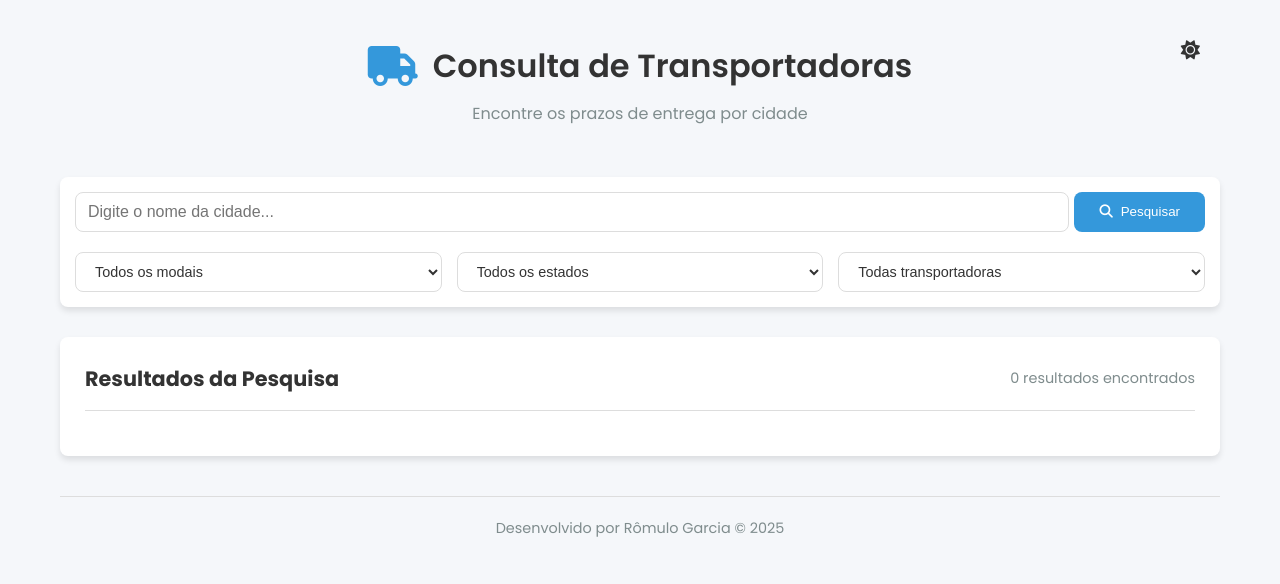
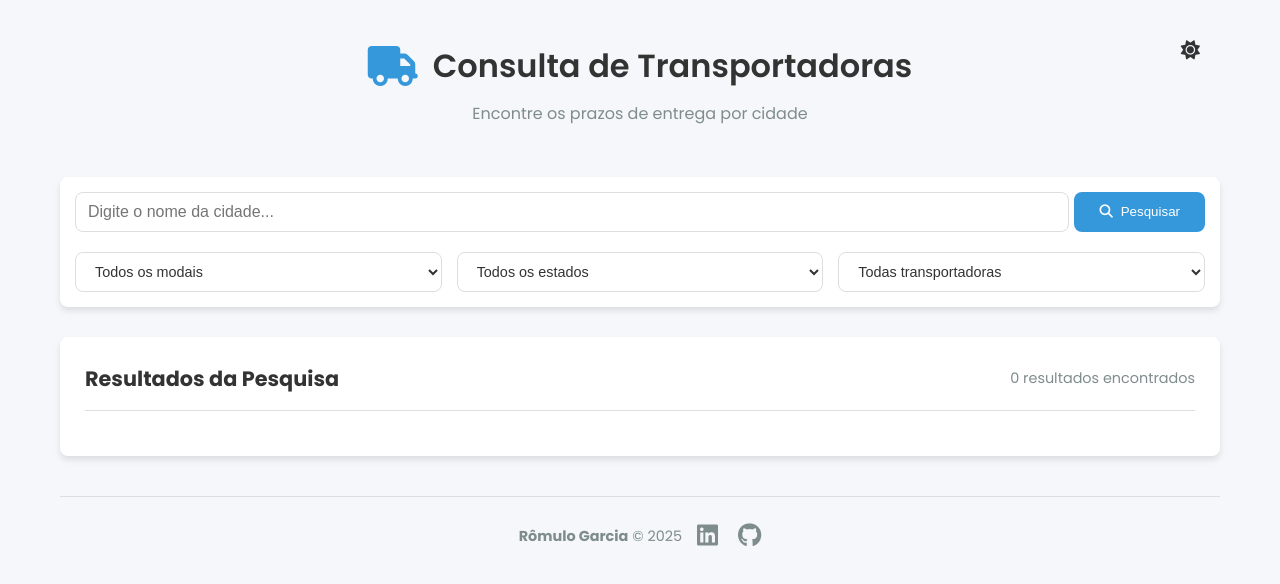
Before and after one commit to itsRomuloGarcia/consulta_transportadoras, a plain HTML site: page index.html in a window 1280 px wide. Drawn offline with Linux system fonts and the light colour scheme.

Commit message:
Add files via upload

```diff
--- a/index.html
+++ b/index.html
@@ -75,18 +75,34 @@
           </div>
 
           <div class="results-grid" id="resultsContainer">
-            <!-- Resultados serão inseridos aqui via JavaScript -->
+
           </div>
         </div>
       </main>
 
       <footer class="footer">
-        <p>
-          Desenvolvido por Rômulo Garcia &copy;
-          <span id="currentYear"></span>
-        </p>
-      </footer>
-    </div>
+  <p>
+    <strong>Rômulo Garcia</strong> &copy; <span id="currentYear"></span>
+  </p>
+  <div class="social-links">
+    <a
+      href="https://linkedin.com/in/itsromulogarcia"
+      target="_blank"
+      rel="noopener noreferrer"
+      aria-label="LinkedIn"
+    >
+      <i class="fab fa-linkedin"></i>
+    </a>
+    <a
+      href="https://github.com/itsromulogarcia"
+      target="_blank"
+      rel="noopener noreferrer"
+      aria-label="GitHub"
+    >
+      <i class="fab fa-github"></i>
+    </a>
+  </div>
+</footer>
 
     <script src="script.js"></script>
   </body>
--- a/script.js
+++ b/script.js
@@ -1,8 +1,6 @@
-// Configuração
 const APP_URL =
   "https://script.google.com/macros/s/AKfycbwSbPLvfBYoTqy8XBOLpnZ8SK3GPLGW-inDWSbJ6gWOf0R2M3YHjvyk8GsQOOnWSvvm/exec";
 
-// Elementos DOM
 const elements = {
   cidadeInput: document.getElementById("cidadeInput"),
   searchButton: document.getElementById("searchButton"),
@@ -19,7 +17,6 @@ const elements = {
 let currentResults = [];
 let currentTheme = "dark";
 
-// Inicialização
 document.addEventListener("DOMContentLoaded", () => {
   document.getElementById("currentYear").textContent = new Date().getFullYear();
 
@@ -56,7 +53,6 @@ function setTheme(theme) {
   }
 }
 
-// Pesquisa por cidade (atualizada com filtro de modal)
 async function performSearch() {
   const cidade = elements.cidadeInput.value.trim();
 
@@ -84,15 +80,13 @@ async function performSearch() {
   }
 }
 
-// Filtros (atualizada com modal)
 function populateFilters(data) {
   const estados = [...new Set(data.map((i) => i.estado))].sort();
   const transportadoras = [
     ...new Set(data.map((i) => i.transportadora)),
   ].sort();
-  const modais = [...new Set(data.map((i) => i.modal))].sort(); // Novo
+  const modais = [...new Set(data.map((i) => i.modal))].sort();
 
-  // Mantemos o modal filter estático pois já tem as opções fixas
   elements.estadoFilter.innerHTML =
     '<option value="">Todos os estados</option>' +
     estados.map((e) => `<option value="${e}">${e}</option>`).join("");
@@ -103,7 +97,7 @@ function populateFilters(data) {
 }
 
 function filterResults() {
-  const modal = elements.modalFilter.value; // Novo filtro
+  const modal = elements.modalFilter.value;
   const estado = elements.estadoFilter.value;
   const transportadora = elements.transportadoraFilter.value;
 
@@ -119,7 +113,6 @@ function filterResults() {
   displayResults(data);
 }
 
-// Exibir resultados (atualizada para mostrar modal)
 function displayResults(data) {
   elements.resultsContainer.innerHTML = "";
 
@@ -150,7 +143,6 @@ function displayResults(data) {
   elements.resultsContainer.innerHTML = cards;
 }
 
-// Utilitários (mantidos iguais)
 function showLoading(show) {
   elements.loadingIndicator.style.display = show ? "block" : "none";
   elements.resultsContainer.style.display = show ? "none" : "grid";
--- a/style.css
+++ b/style.css
@@ -264,18 +264,43 @@ body {
 }
 
 .footer {
-  text-align: center;
+  display: flex;
+  flex-wrap: wrap;
+  justify-content: center;
+  align-items: center;
+  gap: 15px;
   margin-top: 40px;
   padding: 20px 0;
   color: var(--text-light);
   font-size: 0.9rem;
   border-top: 1px solid var(--border-color);
+  text-align: center;
 }
 
-/* Responsividade */
-@media (max-width: 768px) {
-  .search-box {
+.footer p {
+  margin: 0;
+}
+
+.footer .social-links {
+  display: flex;
+  gap: 20px;
+}
+
+.footer .social-links a {
+  color: var(--text-light);
+  font-size: 1.5rem;
+  transition: color 0.3s ease, transform 0.3s ease;
+}
+
+.footer .social-links a:hover {
+  color: var(--primary-color);
+  transform: scale(1.2);
+}
+
+@media (max-width: 480px) {
+  .footer {
     flex-direction: column;
+    gap: 10px;
   }
 
   .filter-options {
```
